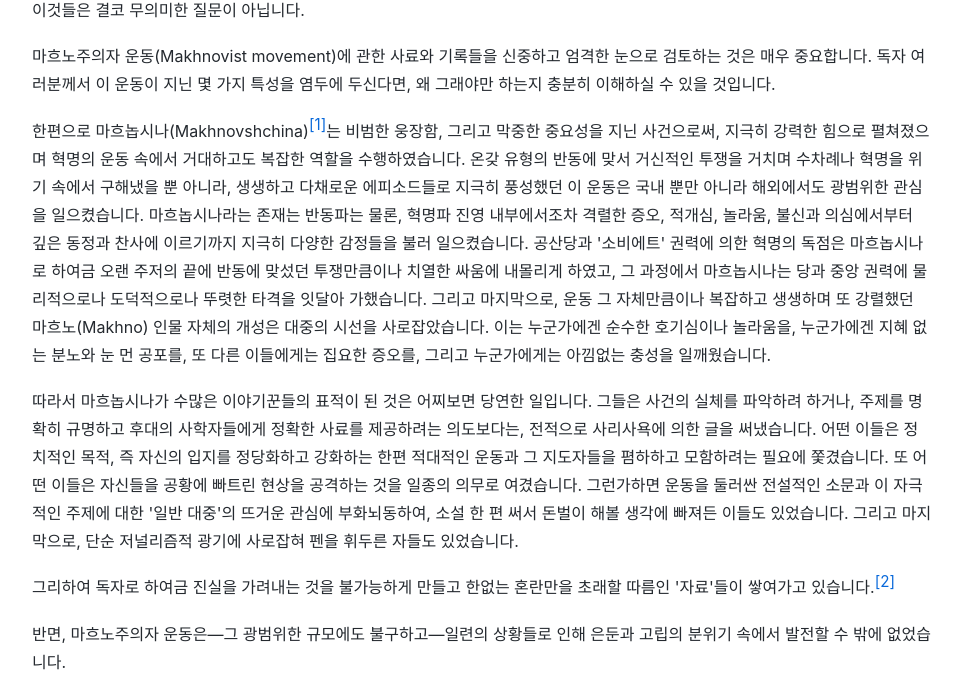
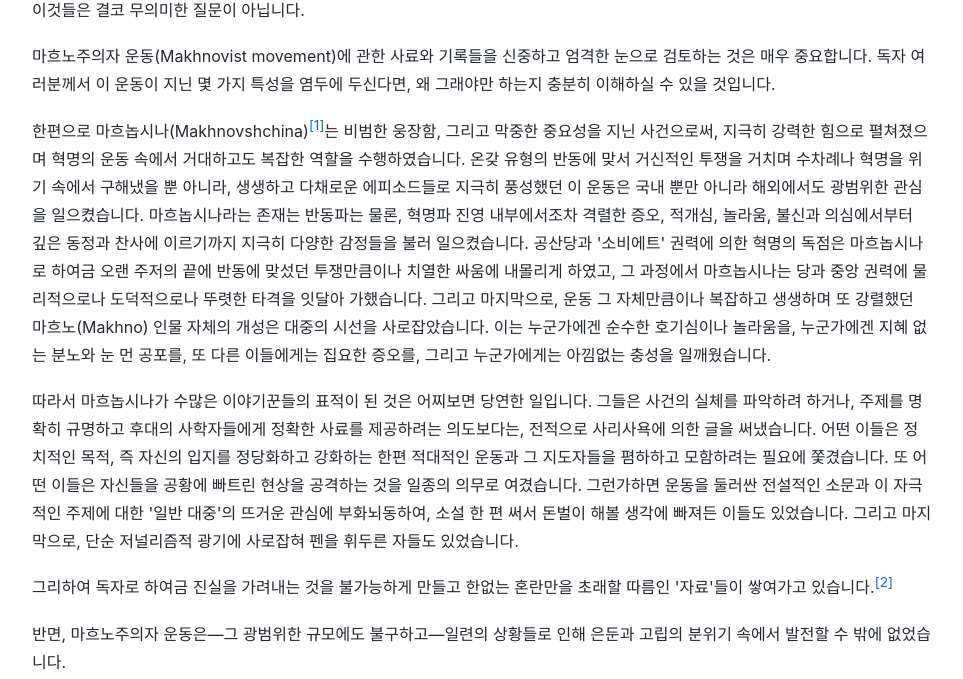
Before and after one commit to Plan-Atoz/translation-work, a Jekyll site: the page built from arshinov/makhno-movement/History of the Makhnovist Movement (Korean).md, in a window 1280 px wide. Shown: the part 656-1335 px from the top of the page, without its empty margins (158-1121 px from the left). Built offline with Jekyll 4.4.1, drawn with Linux system fonts in a browser that asks for light colours.

Commit message:
Adjust footnote preview and marker font sizes

```diff
--- a/assets/css/style.css
+++ b/assets/css/style.css
@@ -77,7 +77,7 @@ a:hover { text-decoration: underline; }
 .markdown-body .footnote { font-size: 0.74em; }
 .markdown-body sup[id^="fnref"] { font-size: 1em; }
 .markdown-body sup[id^="fnref"] a.footnote {
-  font-size: 0.95em;
+  font-size: 0.85em;
 }
 .markdown-body sup[id^="fnref"] a.footnote::before { content: "["; }
 .markdown-body sup[id^="fnref"] a.footnote::after { content: "]"; }
@@ -97,8 +97,8 @@ a:hover { text-decoration: underline; }
   background: #fff;
   color: var(--text);
   box-shadow: 0 4px 14px rgb(0 0 0 / 12%);
-  font-size: 13px;
-  line-height: 1.55;
+  font-size: 14px;
+  line-height: 1.6;
   white-space: normal;
   overflow-wrap: anywhere;
 }
```
